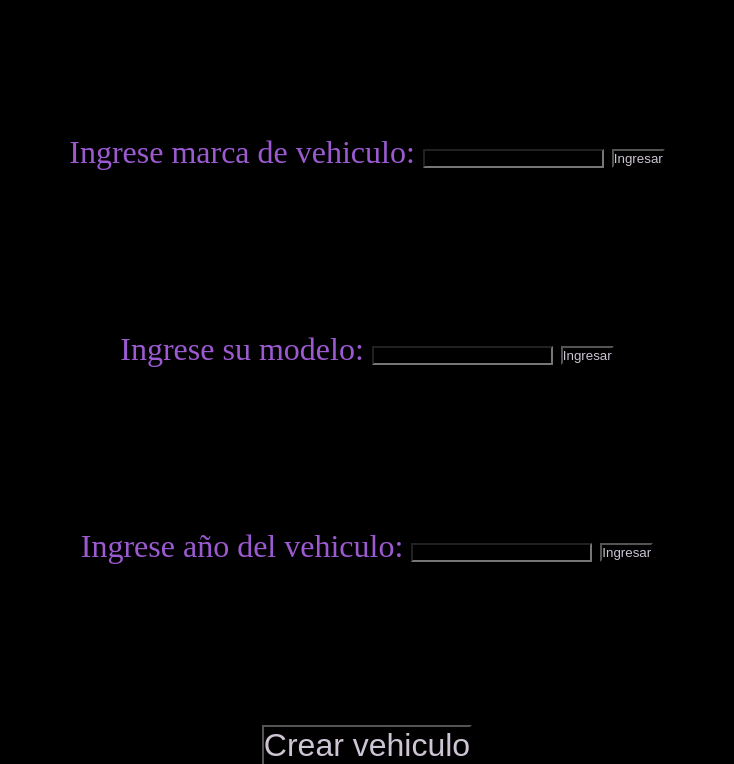
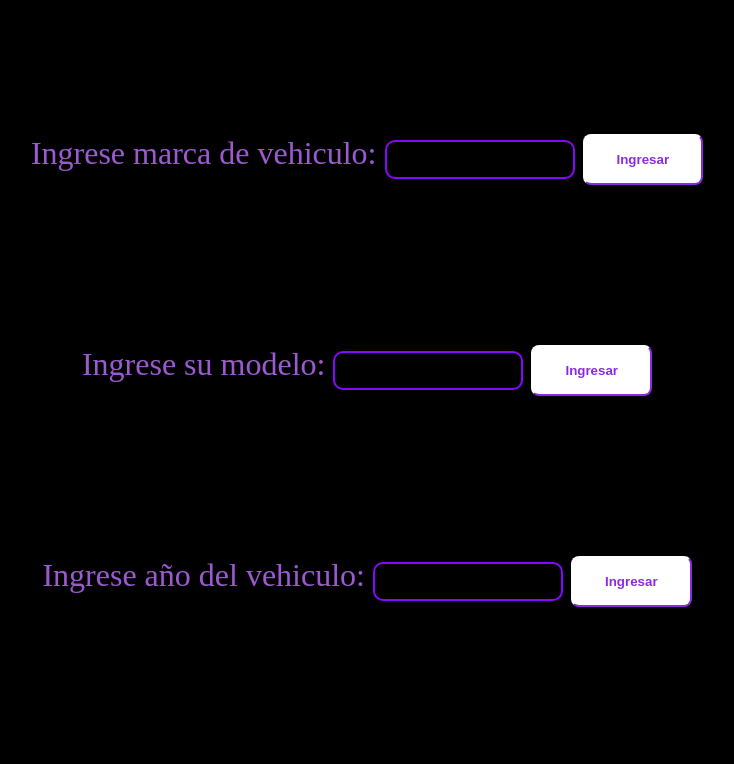
Before and after one commit to estebanrecayte/PreEntrega-Recayte, a website: page index.html in a window 1280 px wide. Shown: the part 241-1005 px from the top of the page, without its empty margins (273-1007 px from the left). Drawn offline with nearby package versions, Linux system fonts and the light colour scheme.

Commit message:
Update index.html

```diff
--- a/index.html
+++ b/index.html
@@ -15,18 +15,18 @@
     <h1>¡Creador de vehiculos!</h1>
     <form action="">
       <label>Ingrese marca de vehiculo:</label>
-      <input type="value" id="inputMar" min="0" />
-      <button id="btnMarca" type="button">Ingresar</button>
+      <input type="value" id="inputMar" min="0" class="input"/>
+      <button id="btnMarca" type="button" class="btn">Ingresar</button>
     </form>
     <form action="">
       <label>Ingrese su modelo:</label>
-      <input type="value" id="inputMod" min="0" />
-      <button id="btnModelo" type="button">Ingresar</button>
+      <input type="value" id="inputMod" min="0" class="input"/>
+      <button id="btnModelo" type="button" class="btn">Ingresar</button>
     </form>
     <form action="">
       <label>Ingrese año del vehiculo:</label>
-      <input type="value" id="inputAño" min="0" />
-      <button id="btnAño" type="button">Ingresar</button>
+      <input type="value" id="inputAño" min="0" class="input"/>
+      <button id="btnAño" type="button" class="btn">Ingresar</button>
     </form>
     <form action="">
       <button id="btnCrear" type="button" class="creador">
```
